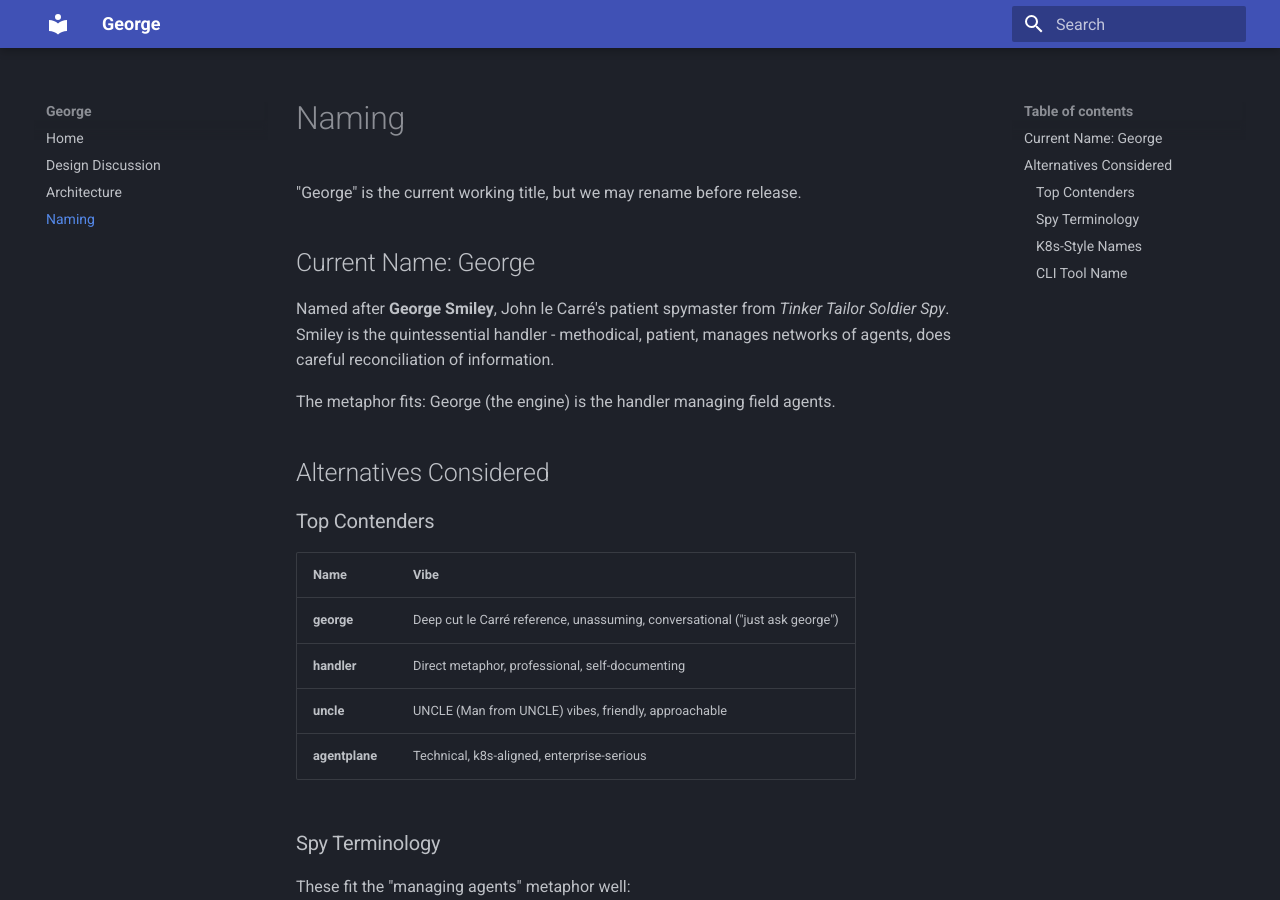
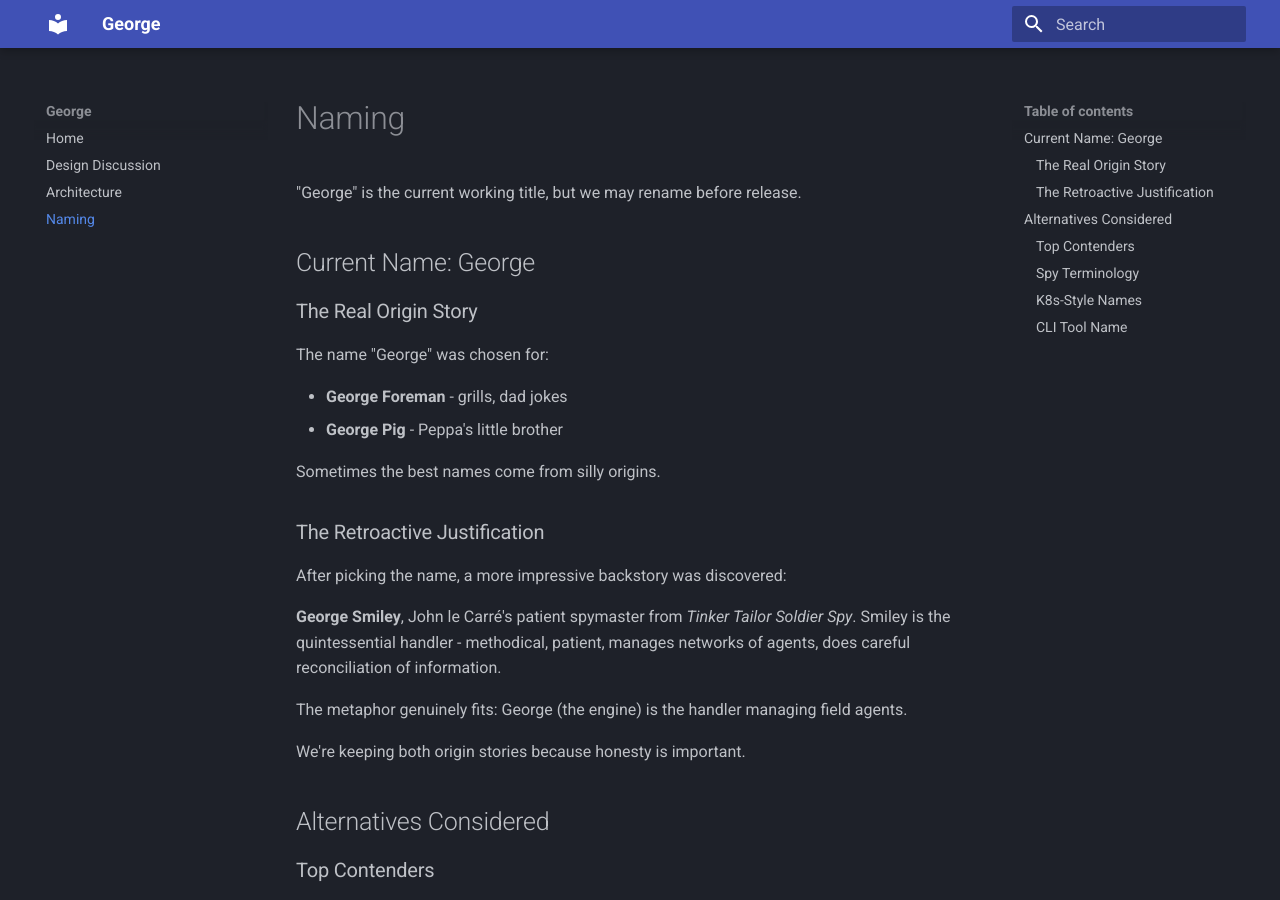
Before and after one commit to GiGurra/george, an MkDocs documentation site: the page built from docs/naming.md, in a window 1280 px wide and 900 px high. Built offline with MkDocs 1.6.1 and Material for MkDocs 9.7.7, drawn with Linux system fonts in a browser that asks for light colours.

Commit message:
Document the real origin of the name George
Honesty: it was George Foreman and Peppa Pig's brother.
The George Smiley justification came later (but still fits).

Co-Authored-By: Claude Opus 4.5 <noreply@anthropic.com>

```diff
--- a/docs/naming.md
+++ b/docs/naming.md
@@ -4,9 +4,24 @@
 
 ## Current Name: George
 
-Named after **George Smiley**, John le Carré's patient spymaster from *Tinker Tailor Soldier Spy*. Smiley is the quintessential handler - methodical, patient, manages networks of agents, does careful reconciliation of information.
+### The Real Origin Story
 
-The metaphor fits: George (the engine) is the handler managing field agents.
+The name "George" was chosen for:
+
+- **George Foreman** - grills, dad jokes
+- **George Pig** - Peppa's little brother
+
+Sometimes the best names come from silly origins.
+
+### The Retroactive Justification
+
+After picking the name, a more impressive backstory was discovered:
+
+**George Smiley**, John le Carré's patient spymaster from *Tinker Tailor Soldier Spy*. Smiley is the quintessential handler - methodical, patient, manages networks of agents, does careful reconciliation of information.
+
+The metaphor genuinely fits: George (the engine) is the handler managing field agents.
+
+We're keeping both origin stories because honesty is important.
 
 ## Alternatives Considered
 
```
